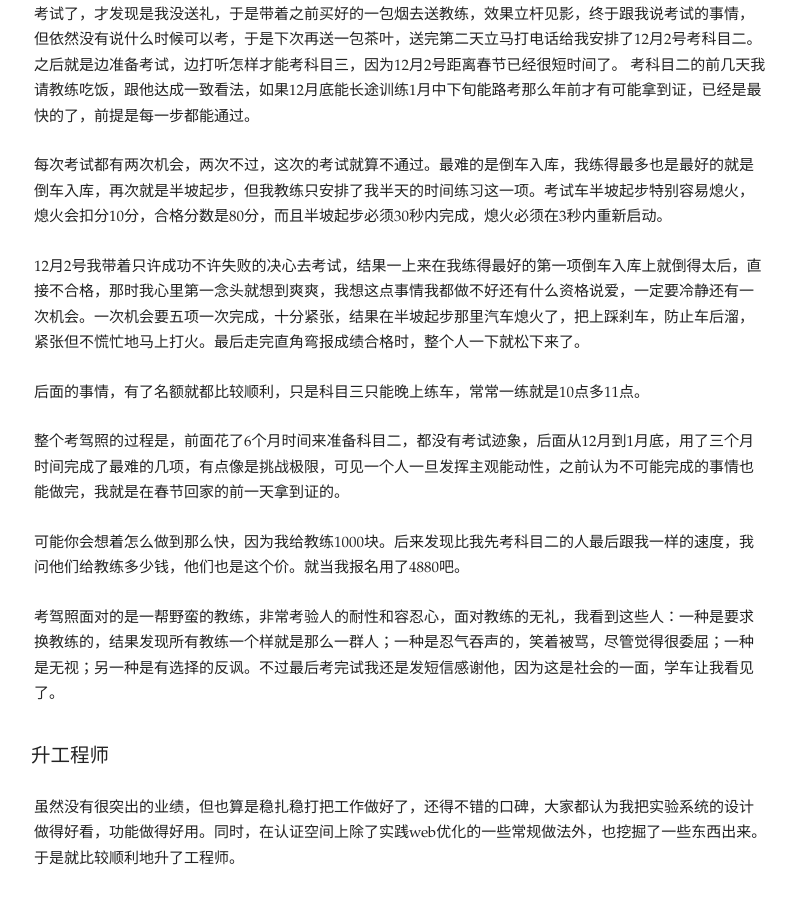
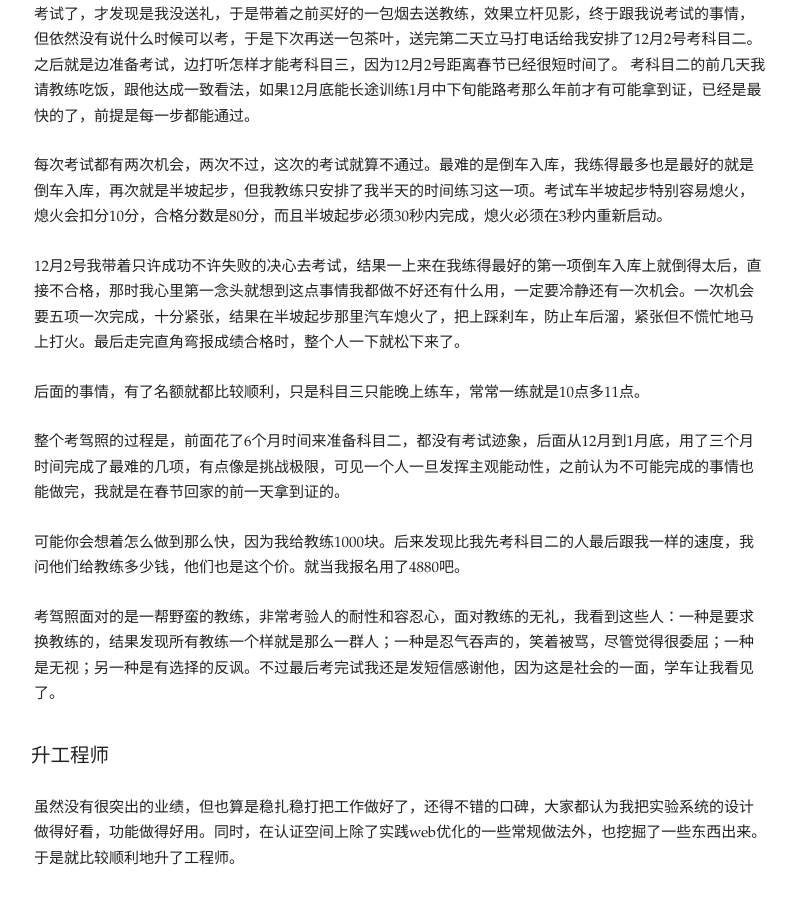
Before and after one commit to kenshinlin/archives, a Jekyll site: the page built from _posts/2014-2-6-a-new-year.md, in a window 1280 px wide and 900 px high, scrolled down 1885 px. Shown: the whole window, without its empty margins (239-1035 px from the left). Built offline with Jekyll 4.4.1, drawn with Linux system fonts in a browser that asks for light colours; comment, search, counter and statistics services are not loaded.

Commit message:
Update 2014-2-6-a-new-year.md

```diff
--- a/_posts/2014-2-6-a-new-year.md
+++ b/_posts/2014-2-6-a-new-year.md
@@ -40,7 +40,7 @@ title:  2013这一年
 
 每次考试都有两次机会，两次不过，这次的考试就算不通过。最难的是倒车入库，我练得最多也是最好的就是倒车入库，再次就是半坡起步，但我教练只安排了我半天的时间练习这一项。考试车半坡起步特别容易熄火，熄火会扣分10分，合格分数是80分，而且半坡起步必须30秒内完成，熄火必须在3秒内重新启动。
 
-12月2号我带着只许成功不许失败的决心去考试，结果一上来在我练得最好的第一项倒车入库上就倒得太后，直接不合格，那时我心里第一念头就想到爽爽，我想这点事情我都做不好还有什么资格说爱，一定要冷静还有一次机会。一次机会要五项一次完成，十分紧张，结果在半坡起步那里汽车熄火了，把上踩刹车，防止车后溜，紧张但不慌忙地马上打火。最后走完直角弯报成绩合格时，整个人一下就松下来了。
+12月2号我带着只许成功不许失败的决心去考试，结果一上来在我练得最好的第一项倒车入库上就倒得太后，直接不合格，那时我心里第一念头就想到这点事情我都做不好还有什么用，一定要冷静还有一次机会。一次机会要五项一次完成，十分紧张，结果在半坡起步那里汽车熄火了，把上踩刹车，防止车后溜，紧张但不慌忙地马上打火。最后走完直角弯报成绩合格时，整个人一下就松下来了。
 
 后面的事情，有了名额就都比较顺利，只是科目三只能晚上练车，常常一练就是10点多11点。
 
```
